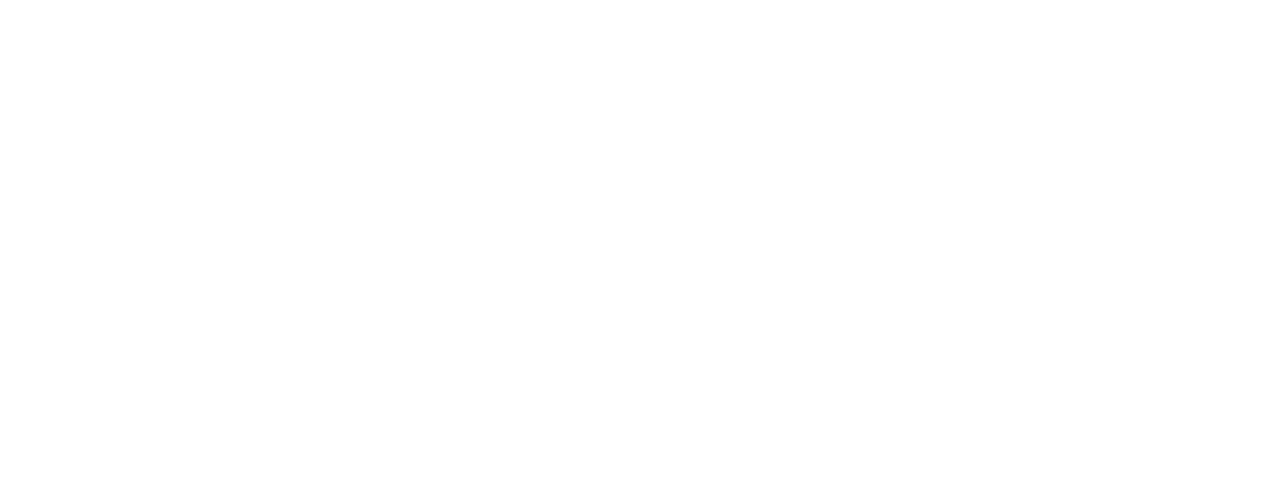
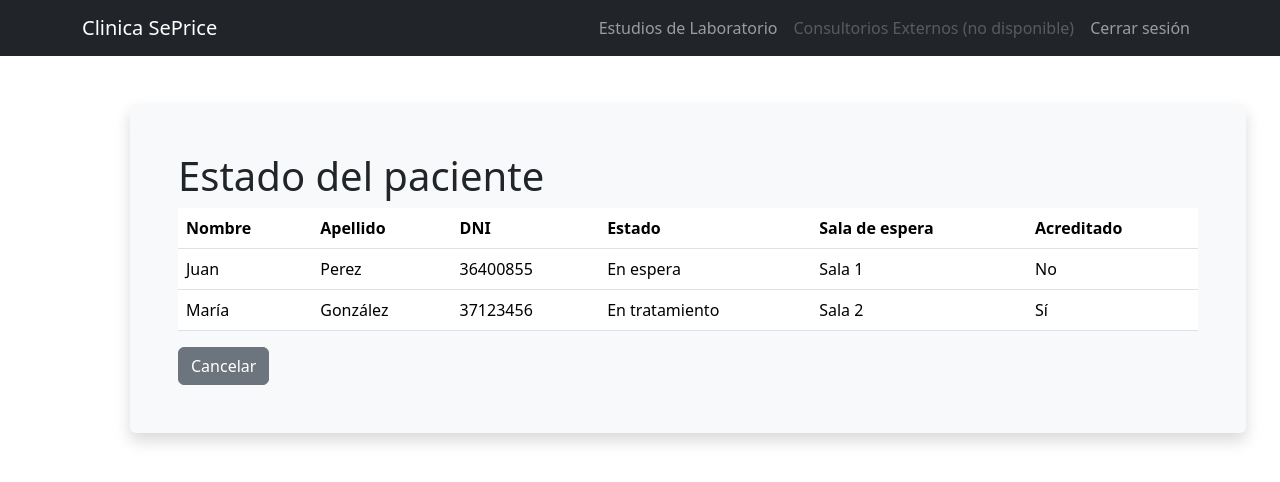
Before and after one commit to fraperrone/ifts29-pp2-proto-front, a React (Vite) app: page /estado-paciente in a window 1280 px wide. Before the commit this address had no page. Shown: the top 482 px of the page. Built offline with nearby package versions, Linux system fonts and the light colour scheme; sample sign-in values are in the browser's storage.

Commit message:
pagina estado de paciente

```diff
--- /dev/null
+++ b/src/pages/EstadoPacientePage.jsx
@@ -0,0 +1,111 @@
+
+
+// vamos a hacer una pagina para mostrar el estado del paciente, con un boton para actualizar el estado del paciente, que abra un modal para actualizar el estado del paciente, y otro boton para ingresar el paciente a la sala de espera, que abra otro modal para ingresar el paciente a la sala de espera, y otro boton para acreditar el paciente, que abra otro modal para acreditar el paciente
+import React from 'react'
+import { Container } from 'react-bootstrap'
+import { Button } from 'react-bootstrap'
+import { Modal } from 'react-bootstrap'
+import { useState } from 'react'
+import BotonCancelar from '../components/BotonCancelar'
+// import FormularioActualizarEstado from '../components/FormularioActualizarEstado'
+// import FormularioIngresarSalaEspera from '../components/FormularioIngresarSalaEspera'
+// import FormularioAcreditarPaciente from '../components/FormularioAcreditarPaciente'
+const EstadoPacientePage = () => {
+    // generamos los useState para controlar los modales
+    const [showActualizarEstadoModal, setShowActualizarEstadoModal] = useState(false)
+    const [showIngresarSalaEsperaModal, setShowIngresarSalaEsperaModal] = useState(false)
+    const [showAcreditarPacienteModal, setShowAcreditarPacienteModal] = useState(false)
+
+
+    // simulamos datos de varios pacientes, con los siguientes campos: nombre, apellido, dni, estado, sala de espera, acreditado
+    const pacientes = [
+        {
+            nombre: 'Juan',
+            apellido: 'Perez',
+            dni: '36400855',
+            estado: 'En espera',
+            salaEspera: 'Sala 1',
+            acreditado: false
+        },
+        {
+            nombre: 'María',
+            apellido: 'González',
+            dni: '37123456',
+            estado: 'En tratamiento',
+            salaEspera: 'Sala 2',
+            acreditado: true
+        }
+    ]
+
+
+    return (
+        <Container className="m-5 p-5 bg-light rounded shadow">
+            <h1>Estado del paciente</h1>
+            {/* mostramos una tabla con el estado del paciente, con los siguientes campos: nombre, apellido, dni, estado, sala de espera, acreditado */}
+            <table className="table">
+                <thead>
+                    <tr>
+                        <th>Nombre</th>
+                        <th>Apellido</th>
+                        <th>DNI</th>
+                        <th>Estado</th>
+                        <th>Sala de espera</th>
+                        <th>Acreditado</th>
+                    </tr>
+                </thead>
+                <tbody>
+                    {pacientes.map((paciente, index) => (
+                        <tr key={index}>
+                            <td>{paciente.nombre}</td>
+                            <td>{paciente.apellido}</td>
+                            <td>{paciente.dni}</td>
+                            <td>{paciente.estado}</td>
+                            <td>{paciente.salaEspera}</td>
+                            <td>{paciente.acreditado ? 'Sí' : 'No'}</td>
+                        </tr>
+                    ))}
+                </tbody>
+            </table>
+
+
+            {/* <Button variant="warning" onClick={() => setShowActualizarEstadoModal(true)}>
+                Actualizar estado del paciente
+            </Button>
+            <Button variant="info" onClick={() => setShowIngresarSalaEsperaModal(true)}>
+                Ingresar paciente a sala de espera
+            </Button>
+            <Button variant="primary" onClick={() => setShowAcreditarPacienteModal(true)}>
+                Acreditar paciente
+            </Button> */}
+            {/* <Modal show={showActualizarEstadoModal} onHide={() => setShowActualizarEstadoModal(false)}>
+                <Modal.Header closeButton>
+                    <Modal.Title>Actualizar estado del paciente</Modal.Title>
+                </Modal.Header>
+                <Modal.Body>
+                    <FormularioActualizarEstado />
+                </Modal.Body>
+            </Modal>
+            <Modal show={showIngresarSalaEsperaModal} onHide={() => setShowIngresarSalaEsperaModal(false)}>
+                <Modal.Header closeButton>
+                    <Modal.Title>Ingresar paciente a sala de espera</Modal.Title>
+                </Modal.Header>
+                <Modal.Body>
+                    <FormularioIngresarSalaEspera />
+                </Modal.Body>
+            </Modal>
+            <Modal show={showAcreditarPacienteModal} onHide={() => setShowAcreditarPacienteModal(false)}>
+                <Modal.Header closeButton>
+                    <Modal.Title>Acreditar paciente</Modal.Title>
+                </Modal.Header>
+                <Modal.Body>
+                    <FormularioAcreditarPaciente />
+                </Modal.Body>
+            </Modal> */}
+
+            {/* boton cancelar */}
+            <BotonCancelar />
+        </Container>
+    )
+}
+
+export default EstadoPacientePage
--- a/src/pages/EstudiosPage.jsx
+++ b/src/pages/EstudiosPage.jsx
@@ -29,6 +29,10 @@
 
   const irAInsumos = () => {
     navigate('/insumos')
+  }
+
+  const irAEstadoPaciente = () => {
+    navigate('/estado-paciente')
   }
 
   return (
@@ -66,7 +70,7 @@
               {/* <button className="btn btn-info m-2">
                 Ingresar paciente a sala de espera
               </button> */}
-              <button className="btn btn-warning m-2">
+              <button className="btn btn-warning m-2" onClick={irAEstadoPaciente}>
                 Actualizar estado del paciente
               </button>
             </Card.Body>
--- a/src/router/RouterApp.jsx
+++ b/src/router/RouterApp.jsx
@@ -10,6 +10,7 @@
 import AcreditarPaciente from '../pages/AcreditarPaciente'
 import PagosPage from '../pages/PagosPage'
 import InsumosPage from '../pages/InsumosPage'
+import EstadoPacientePage from '../pages/EstadoPacientePage'
 // generamos rutas protegias y de logueo
 const RouterApp = () => {
   return (
@@ -32,6 +33,7 @@
           <Route path="/acreditacion-paciente" element={<AcreditarPaciente />} />
           <Route path="/pagos" element={<PagosPage />} />
           <Route path="/insumos" element={<InsumosPage />} />
+          <Route path="/estado-paciente" element={<EstadoPacientePage />} />
         </Route>
       </Routes>
     </Router>
```
